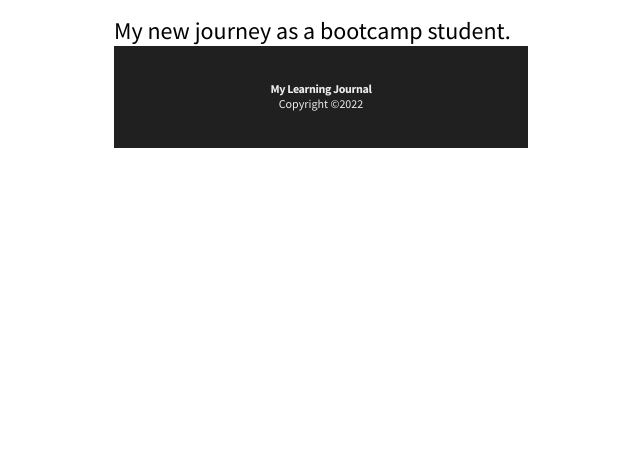
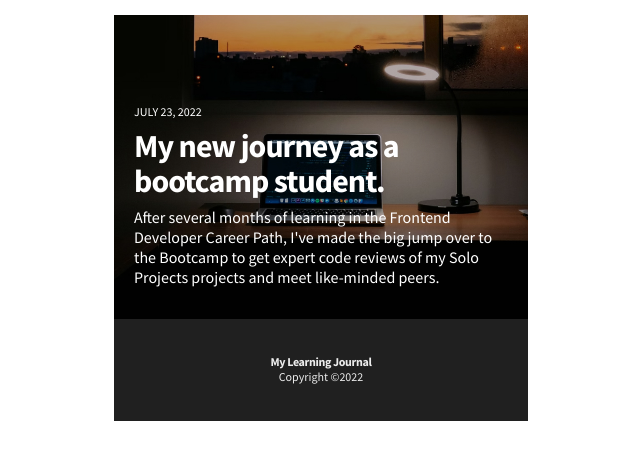
Before and after one commit to agelesskid/learning-journal, a plain HTML site: page index.html in a window 1280 px wide. Shown: the part 45-504 px from the top of the page, without its empty margins (319-959 px from the left). Drawn offline with Linux system fonts and the light colour scheme.

Commit message:
changed main feature picture; added featured section html & styles; added new misc classes

```diff
--- a/css/style.css
+++ b/css/style.css
@@ -38,10 +38,14 @@ footer{
     align-items: center;
 }
 
-/* f-w 700 */
+/* Misc */
 
-.header__nav__logo-box h1, .footer__heading {
+.fw700{
     font-weight: 700;
+}
+
+.lh1-25{
+    line-height: 1.25;
 }
 
 /* Header */
@@ -63,10 +67,6 @@ header {
     min-height: 1.5em;
 }
 
-.header__nav__logo-box h1, .header__nav__link-box ul li a{
-    line-height: 1.25;
-}
-
 .header__nav__logo-box h1 {
     font-family: Roboto;
     font-size: 0.875rem;
@@ -86,12 +86,50 @@ header {
 /* Main */
 
 main {
+    display: flex;
+    flex-direction: column;
+}
+
+.featured {
+    background: url("../img/laptop-with-a-lamp.jpg") center center / cover no-repeat;
     display: grid;
+    grid-template: 1.5em 1fr 1fr 0.5em 1fr 2em / 1.25em 1fr 1fr 1fr 1.25em;
     grid-template-areas:
-        ". heading ."
-        ". blog ."
+        ". . . . ."
+        ". date . . ."
+        ". heading heading heading ."
+        ". . . . ."
+        ". desc desc desc ."
+        ". . . . ."
     ;
 }
+
+.featured, .featured h2 a {
+    color: #fff;
+}
+
+.featured__date {
+    grid-area: date;
+    align-self: end;
+
+    font-size: 0.75rem;
+}
+
+.featured__heading {
+    grid-area: heading;
+    align-self: end;
+}
+
+.featured__heading a {
+    font-size: 2rem;
+    line-height: 35px;
+    letter-spacing: -0.03em;
+}
+
+.featured__desc {
+    grid-area: desc;
+}
+
 
 /* Footer */
 
--- a/index.html
+++ b/index.html
@@ -11,12 +11,12 @@
         <nav class="header__nav">
             <div class="header__nav__logo-box">
                 <img src="./img/logo.png" alt="My learning journal logo">
-                <h1>My learning journal</h1>
+                <h1 class="fw700 lh1-25">My learning journal</h1>
             </div>
             <div class="header__nav__link-box">
                 <ul>
-                    <li><a href="./home.html">Home</a></li>
-                    <li><a href="./about.html">About me</a></li>
+                    <li><a class="lh1-25" href="./index.html">Home</a></li>
+                    <li><a class="lh1-25" href="./about.html">About me</a></li>
                 </ul>
             </div>
         </nav>
@@ -24,12 +24,18 @@
 
     <main>
         <section class="featured">
-            <h2>My new journey as a bootcamp student.</h2>
+            <p class="featured__date lh1-25">JULY 23, 2022</p>
+            <h2 class="featured__heading"><a class="fw700" href="./featured.html">My new journey as a bootcamp student.</a></h2>
+            <p class="featured__desc">
+                After several months of learning in the Frontend Developer Career Path,
+                I've made the big jump over to the Bootcamp to get expert code reviews
+                of my Solo Projects projects and meet like-minded peers.
+            </p>
         </section>
     </main>
 
     <footer>
-        <p class="footer__heading">My Learning Journal</p>
+        <p class="footer__heading fw700">My Learning Journal</p>
         <p class="footer__desc">Copyright ©2022</p>
     </footer>
 </body>
```
Also changed, not shown: img/laptop-with-a-lamp.jpg (added), img/laptop-with-lamp.jpg (deleted).
